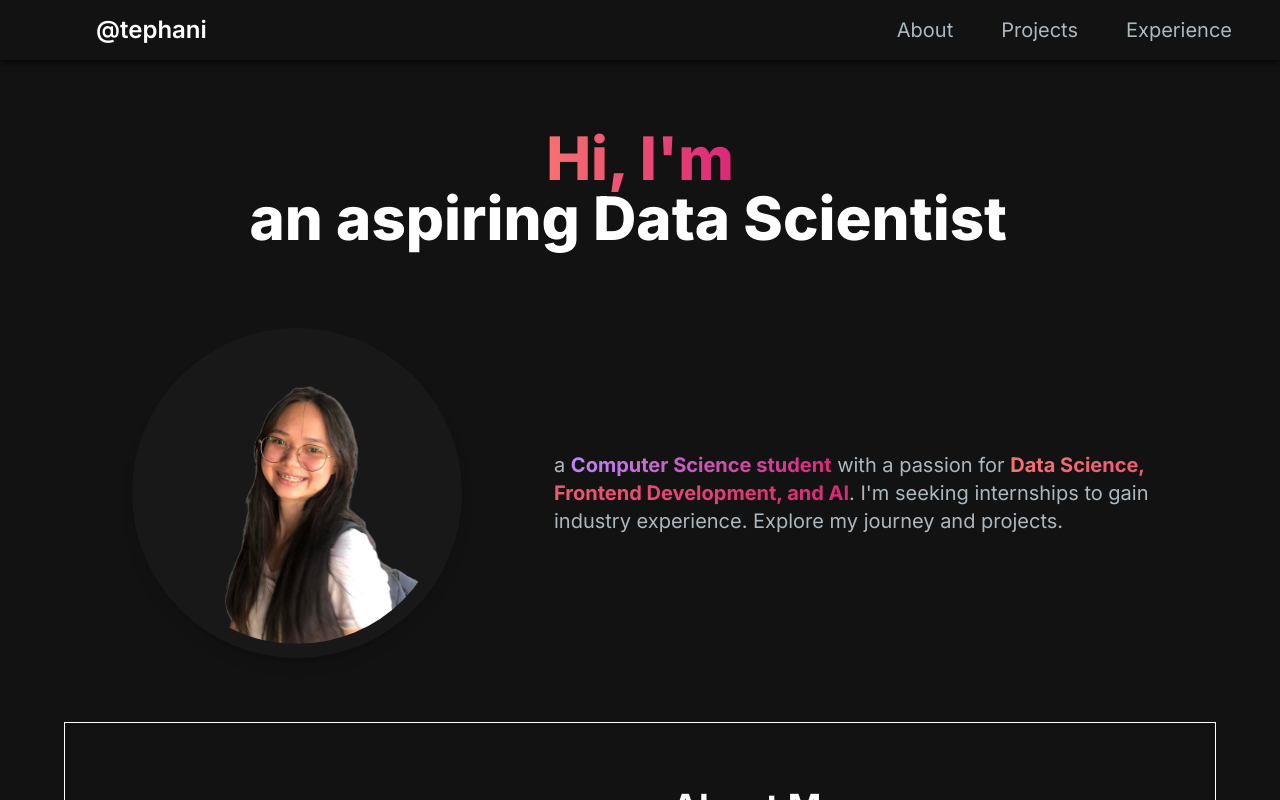
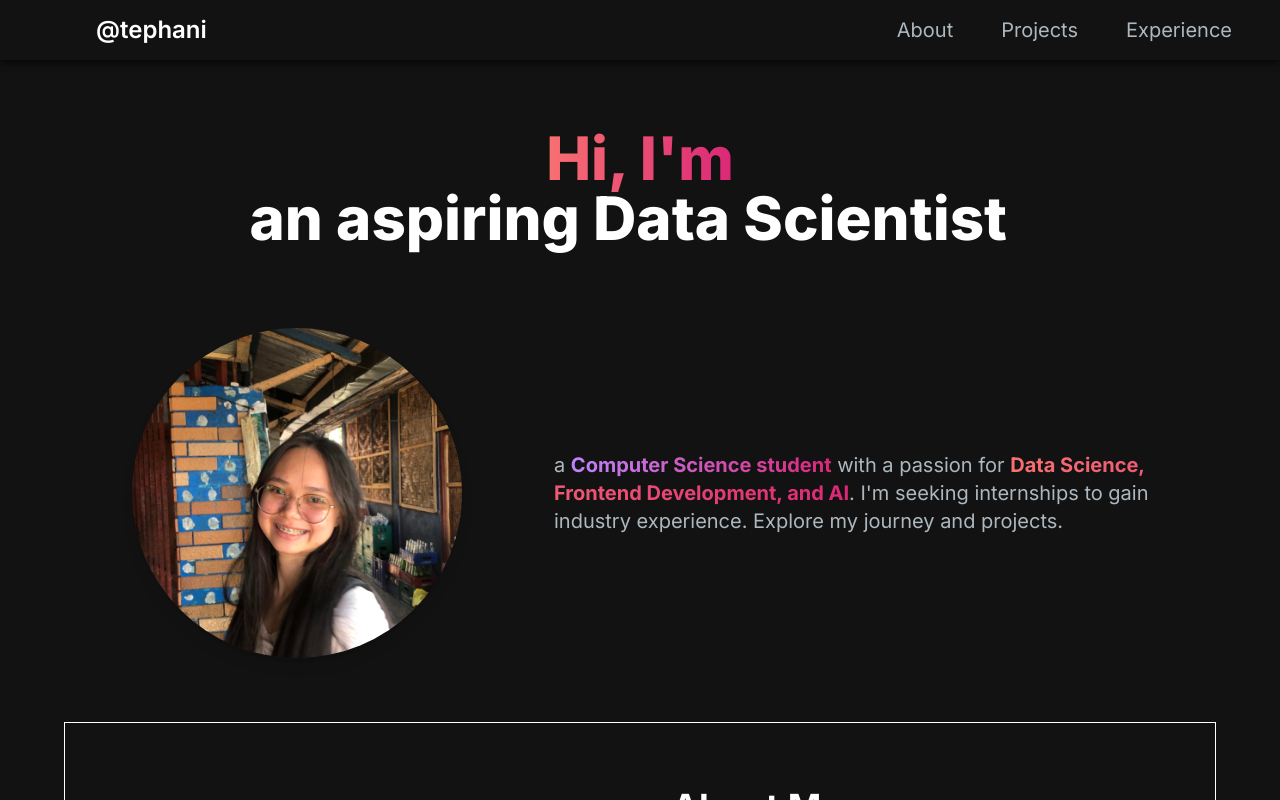
Before and after one commit to tephani/portfolio-website, a Next.js app: page / in a window 1280 px wide. Shown: the top 800 px of the page. Built offline with nearby package versions, Linux system fonts and the light colour scheme.

Commit message:
added changes to hero section picture

```diff
--- a/src/app/components/AboutSection.jsx
+++ b/src/app/components/AboutSection.jsx
@@ -45,7 +45,7 @@ const AboutSection = () => {
       <div className="md:grid grid-cols-1 lg:grid-cols-2 gap-6 items-center py-8 px-4 xl:gap-16 sm:py-16 xl:px-16">
         <Image
           src="/images/about.png"
-          alt="hero-section image"
+          alt="about me image"
           width={500}
           height={500}
         />
--- a/src/app/components/HeroSection.jsx
+++ b/src/app/components/HeroSection.jsx
@@ -36,11 +36,11 @@ const HeroSection = () => {
           <div className="rounded-full bg-[#181818] w-[250px] h-[250px] lg:w-[330px] lg:h-[330px] relative shadow-lg overflow-hidden">
             <div className="absolute inset-0 flex items-center justify-center z-10">
               <Image
-                src="/images/hero-image.png"
+                src="/images/hero-image-2.png"
                 alt="hero image"
-                className="rounded-full object-cover z-10"
-                width={300}
-                height={300}
+                className="rounded-full object-cover"
+                width={330}
+                height={330}
               />
             </div>
           </div>
```
Also changed, not shown: public/images/hero-image-2.png (added).
